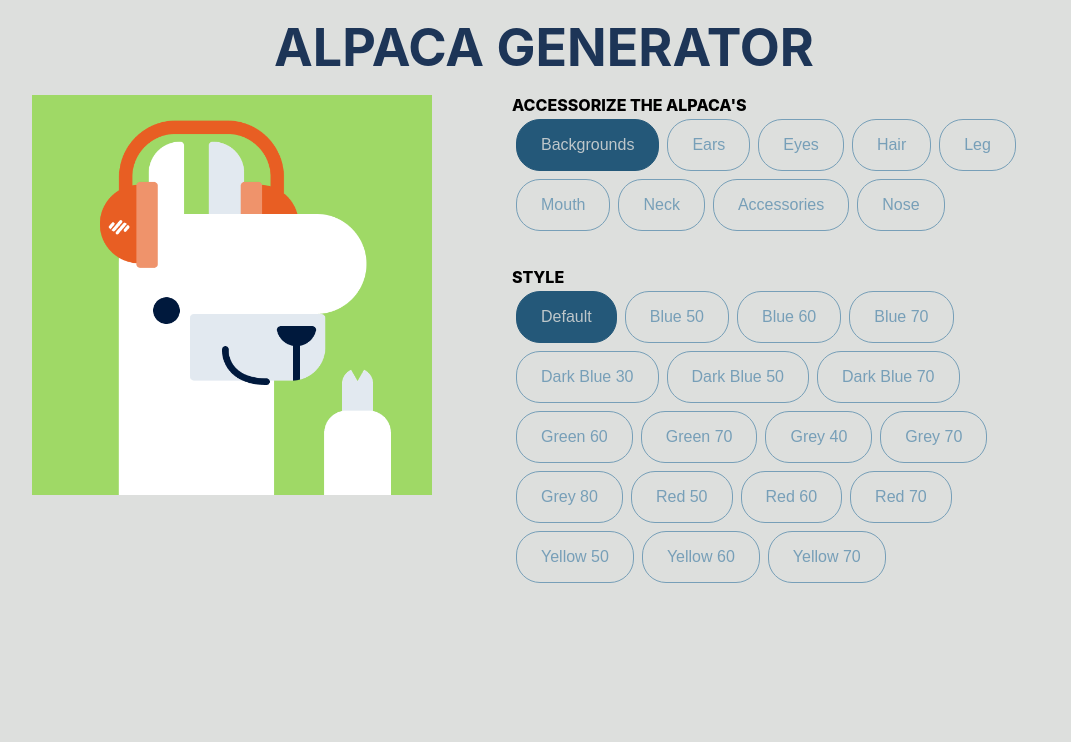
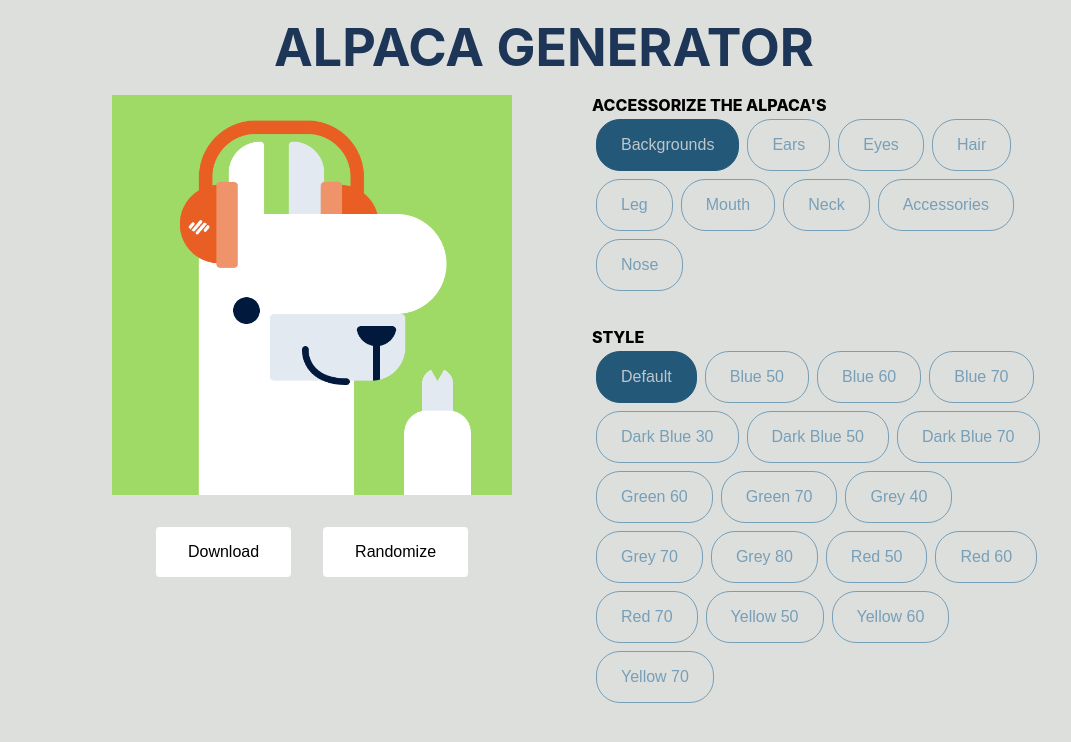
Before and after one commit to rtpascual/alpaca-image-generator, a React (Create React App) app: page / in a window 1280 px wide. Shown: the top 742 px of the page, without its empty margins (96-1167 px from the left). Built offline with nearby package versions, Linux system fonts and the light colour scheme.

Commit message:
Added download functionality

```diff
--- a/package.json
+++ b/package.json
@@ -6,6 +6,8 @@
     "@testing-library/jest-dom": "^5.16.3",
     "@testing-library/react": "^12.1.4",
     "@testing-library/user-event": "^13.5.0",
+    "downloadjs": "^1.4.7",
+    "html-to-image": "^1.9.0",
     "react": "^18.0.0",
     "react-dom": "^18.0.0",
     "react-scripts": "5.0.0",
--- a/src/components/Alpaca.jsx
+++ b/src/components/Alpaca.jsx
@@ -5,6 +5,9 @@ import { getImage } from "../utils/getImage";
 import AlpacaOption from "./AlpacaOption";
 import AlpacaImage from "./AlpacaImage";
 import AlpacaButtons from "./AlpacaButtons";
+import AlpacaActions from "./AlpacaActions";
+import download from "downloadjs";
+import * as htmlToImage from "html-to-image";
 
 const Alpaca = () => {
   const [config, setConfig] = useState(alpacaConfig);
@@ -93,6 +96,13 @@ const Alpaca = () => {
     // eslint-disable-next-line
   }, []);
 
+  const downloadImage = () => {
+    const alpacaImageElement = document.getElementById("AlpacaImageContainer");
+    htmlToImage.toPng(alpacaImageElement).then((dataURL) => {
+      download(dataURL, "alpacaImage.png");
+    });
+  };
+
   const alpacaAttr = {
     bg,
     neck,
@@ -107,7 +117,10 @@ const Alpaca = () => {
 
   return (
     <main>
-      <AlpacaImage attr={alpacaAttr} />
+      <div className="Container">
+        <AlpacaImage attr={alpacaAttr} />
+        <AlpacaActions downloadImage={downloadImage} />
+      </div>
       <div className="Container">
         <div className="Options">
           <span>Accessorize the Alpaca's</span>
--- /dev/null
+++ b/src/components/AlpacaActions.css
@@ -0,0 +1,20 @@
+.AlpacaActions {
+  display: flex;
+  justify-content: center;
+}
+
+.AlpacaActions button {
+  height: fit-content;
+  width: fit-content;
+  background-color: #fff;
+  padding: 1rem 2rem;
+  text-align: center;
+  font-size: 16px;
+  border: none;
+  border-radius: 0.25rem;
+  cursor: pointer;
+}
+
+.AlpacaActions button:not(:last-child) {
+  margin-right: 2rem;
+}
--- /dev/null
+++ b/src/components/AlpacaActions.jsx
@@ -0,0 +1,15 @@
+import React from "react";
+import "./AlpacaActions.css";
+
+const AlpacaActions = ({ downloadImage }) => {
+  return (
+    <div className="AlpacaActions">
+      <button className="Download" onClick={() => downloadImage()}>
+        Download
+      </button>
+      <button className="Randomize">Randomize</button>
+    </div>
+  );
+};
+
+export default AlpacaActions;
--- a/src/components/AlpacaImage.jsx
+++ b/src/components/AlpacaImage.jsx
@@ -4,7 +4,7 @@ import "./AlpacaImage.css";
 const AlpacaImage = ({ attr }) => {
   const { bg, neck, nose, mouth, eyes, hair, leg, ears, acc } = attr;
   return (
-    <div className="AlpacaImageContainer">
+    <div className="AlpacaImageContainer" id="AlpacaImageContainer">
       <img src={bg} alt="Alpaca Background" className="AlpacaBackground" />
       <img src={neck} alt="Alpaca Neck" className="AlpacaNeck" />
       <img src={nose} alt="Alpaca Nose" className="AlpacaNose" />
```
Also changed, not shown: 1 other file (tests, documents, lock files or other folders).
